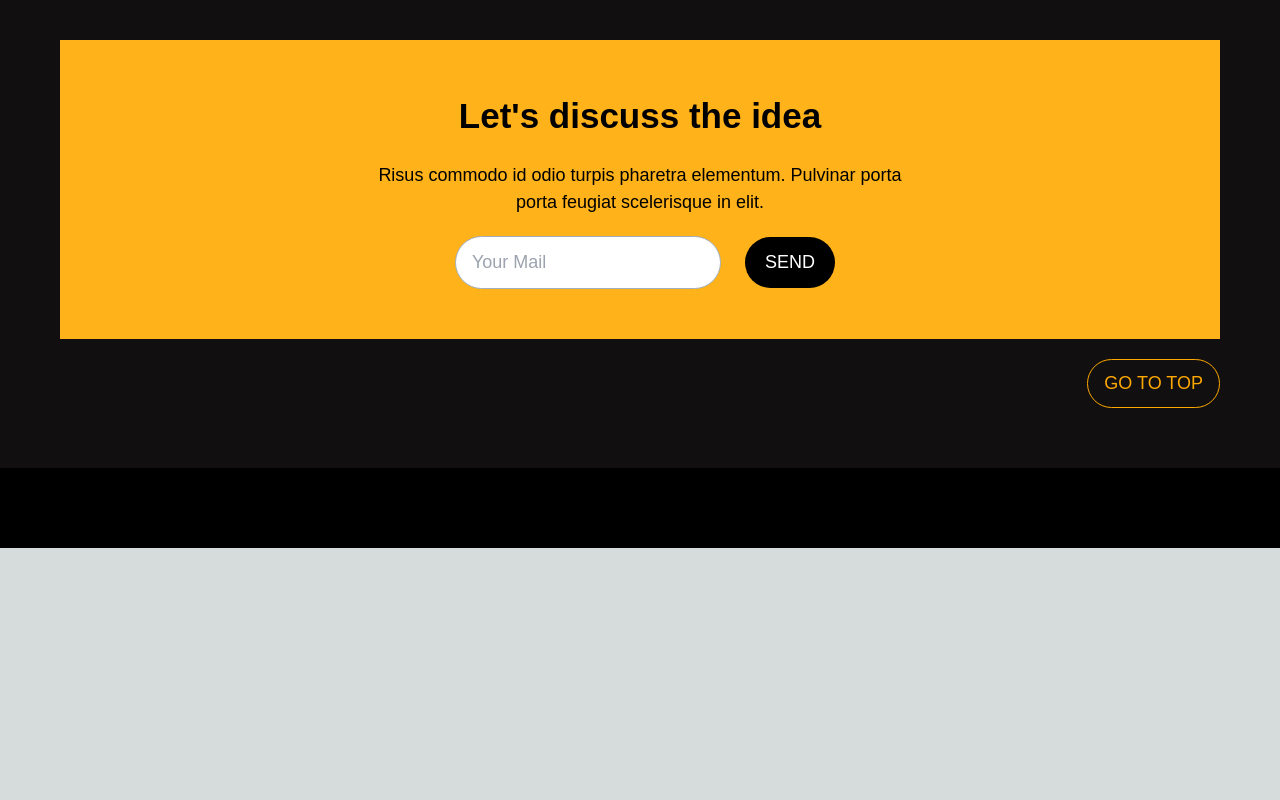
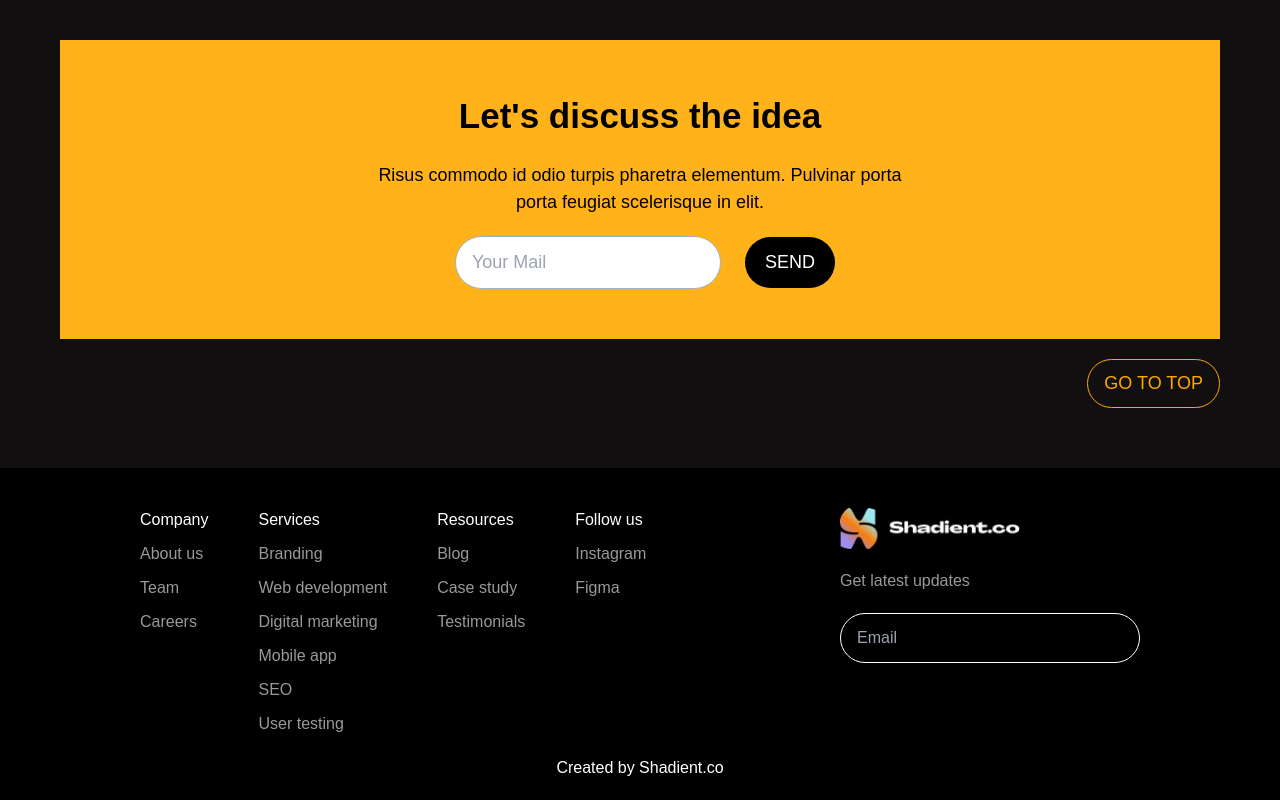
Before and after one commit to SaurabhBarde-007/Nucast-FilmFare, a Next.js app: page / in a window 1280 px wide. Shown: the part 4300-5100 px from the top of the page. Before the commit the page ends 4848 px from the top, so only its background shows below. Built offline with nearby package versions, Linux system fonts and the light colour scheme.

Commit message:
"Minor Changes added"

```diff
--- a/components/Footer.jsx
+++ b/components/Footer.jsx
@@ -4,8 +4,49 @@ import Link from "next/link";
 const Footer = () => {
   return (
     <>
-        <div className="w-[100vw] bg-black px-[40px] py-[40px]">
+        <div className="w-[100vw] bg-black px-[40px] py-[40px] pb-0 flex flex-col justify-center items-center">
+            <div className="w-[100%] flex-col-reverse sm:flex-row flex justify-between gap-[30px] sm:gap-[100px] lg:px-[100px]">
 
+                <div className="flex justify-start items-start gap-[50px] flex-wrap">
+                    <div className="flex flex-col justify-center items-start gap-[10px]">
+                        <span>Company</span>
+                        <span className="text-[#999999]">About us</span>
+                        <span className="text-[#999999]">Team</span>
+                        <span className="text-[#999999]">Careers</span>
+                    </div>
+                    <div className="flex flex-col justify-center items-start gap-[10px]">
+                        <span>Services</span>
+                        <span className="text-[#999999]">Branding</span>
+                        <span className="text-[#999999]">Web development</span>
+                        <span className="text-[#999999]">Digital marketing</span>
+                        <span className="text-[#999999]">Mobile app</span>
+                        <span className="text-[#999999]">SEO</span>
+                        <span className="text-[#999999]">User testing</span>
+                    </div>
+                    <div className="flex flex-col justify-center items-start gap-[10px]">
+                        <span>Resources</span>
+                        <span className="text-[#999999]">Blog</span>
+                        <span className="text-[#999999]">Case study</span>
+                        <span className="text-[#999999]">Testimonials</span>
+                    </div>
+                    <div className="flex flex-col justify-center items-start gap-[10px]">
+                        <span>Follow us</span>
+                        <span className="text-[#999999]">Instagram</span>
+                        <span className="text-[#999999]">Figma</span>
+                    </div>
+                </div>
+                <div className="sm:w-[300px] flex flex-col justify-start items-start gap-[20px]">
+                    <div className="flex justify-center content-center w-[180px]">
+                        <img src="./Logo.png" className=" object-contain "/>
+                    </div>
+                    <span className="text-[#999999]">Get latest updates</span>
+                     <input type="email" className="flex self-start rounded-[100px] py-[8px] px-[12px] sm:py-[12px] sm:px-[16px] bg-black border-[#fff] border-[1.5px] w-[100%]" placeholder="Email"/>
+                </div>
+
+            </div>
+            <div className="w-[100%] bg-black p-[20px] flex justify-center items-center">
+                Created by Shadient.co
+            </div>
         </div>
     </>
   )
```
